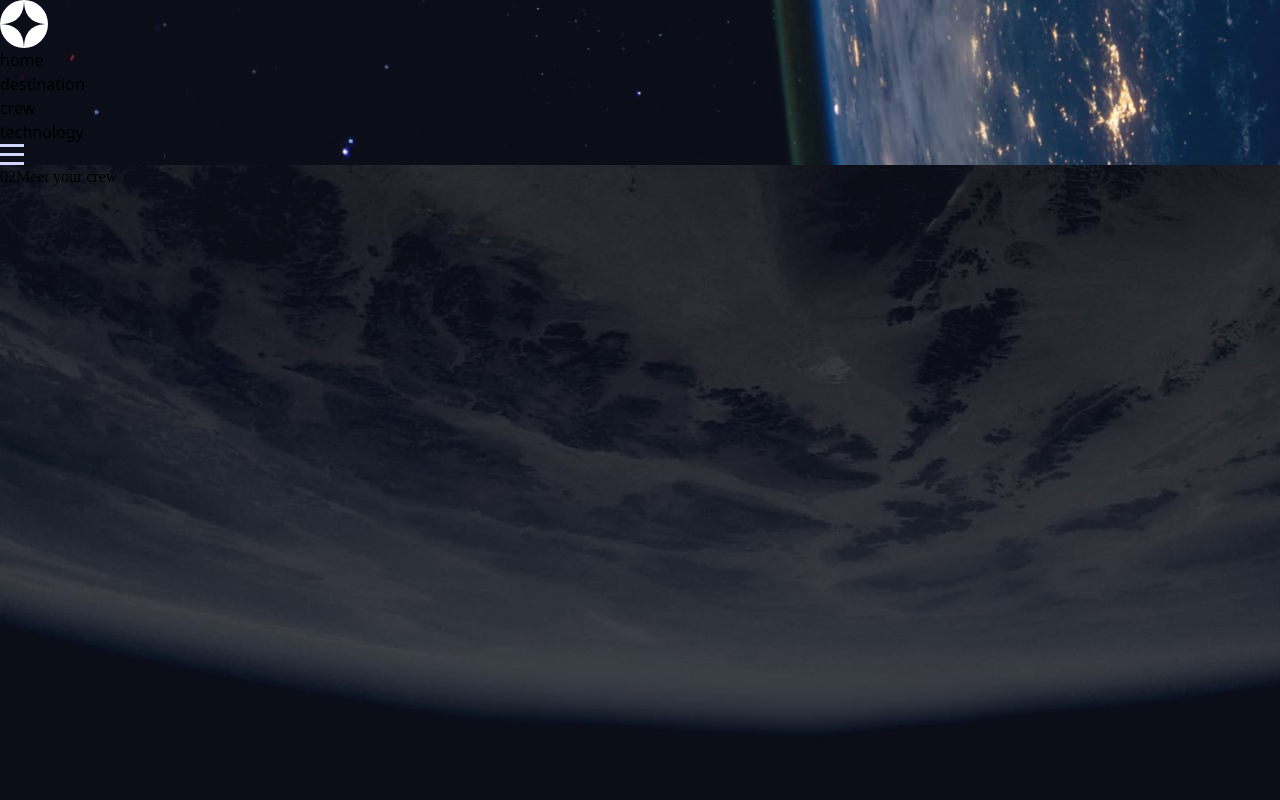
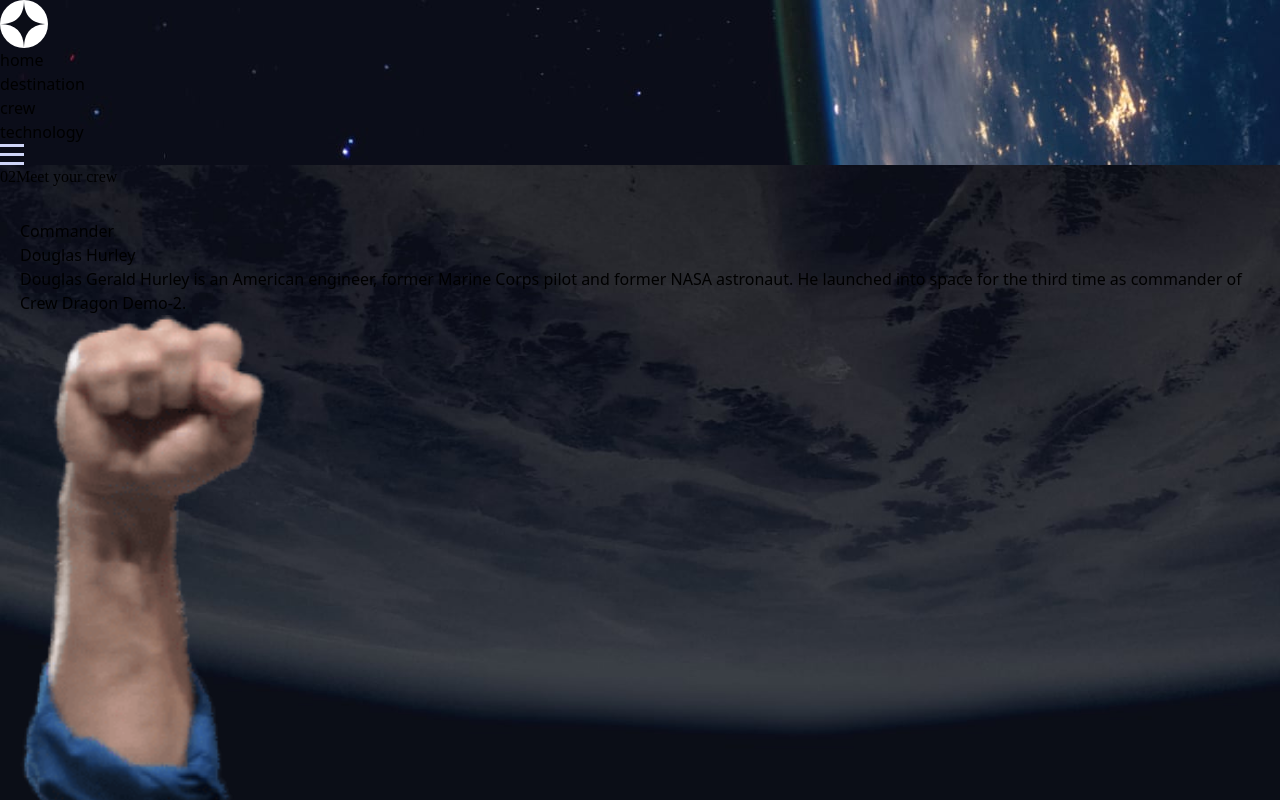
Before and after one commit to matthewkuria/space-tourism-website, a React (Vite) app: page /crew in a window 1280 px wide. Shown: the top 800 px of the page. Built offline with nearby package versions, Linux system fonts and the light colour scheme; a web font is replaced by a local one.

Commit message:
Import the crew images

```diff
--- a/data.json
+++ b/data.json
@@ -45,8 +45,8 @@
     {
       "name": "Douglas Hurley",
       "images": {
-        "png": "./assets/crew/image-douglas-hurley.png",
-        "webp": "./assets/crew/image-douglas-hurley.webp"
+        "png": "image-douglas-hurley.png",
+        "webp": "image-douglas-hurley.webp"
       },
       "role": "Commander",
       "bio": "Douglas Gerald Hurley is an American engineer, former Marine Corps pilot and former NASA astronaut. He launched into space for the third time as commander of Crew Dragon Demo-2."
@@ -54,8 +54,8 @@
     {
       "name": "Mark Shuttleworth",
       "images": {
-        "png": "./assets/crew/image-mark-shuttleworth.png",
-        "webp": "./assets/crew/image-mark-shuttleworth.webp"
+        "png": "image-mark-shuttleworth.png",
+        "webp": "image-mark-shuttleworth.webp"
       },
       "role": "Mission Specialist",
       "bio": "Mark Richard Shuttleworth is the founder and CEO of Canonical, the company behind the Linux-based Ubuntu operating system. Shuttleworth became the first South African to travel to space as a space tourist."
@@ -63,8 +63,8 @@
     {
       "name": "Victor Glover",
       "images": {
-        "png": "./assets/crew/image-victor-glover.png",
-        "webp": "./assets/crew/image-victor-glover.webp"
+        "png": "image-victor-glover.png",
+        "webp": "image-victor-glover.webp"
       },
       "role": "Pilot",
       "bio": "Pilot on the first operational flight of the SpaceX Crew Dragon to the International Space Station. Glover is a commander in the U.S. Navy where he pilots an F/A-18.He was a crew member of Expedition 64, and served as a station systems flight engineer."
@@ -72,8 +72,8 @@
     {
       "name": "Anousheh Ansari",
       "images": {
-        "png": "./assets/crew/image-anousheh-ansari.png",
-        "webp": "./assets/crew/image-anousheh-ansari.webp"
+        "png": "image-anousheh-ansari.png",
+        "webp": "image-anousheh-ansari.webp"
       },
       "role": "Flight Engineer",
       "bio": "Anousheh Ansari is an Iranian American engineer and co-founder of Prodea Systems. Ansari was the fourth self-funded space tourist, the first self-funded woman to fly to the ISS, and the first Iranian in space."
@@ -83,8 +83,8 @@
     {
       "name": "Launch vehicle",
       "images": {
-        "portrait": "./assets/technology/image-launch-vehicle-portrait.jpg",
-        "landscape": "./assets/technology/image-launch-vehicle-landscape.jpg"
+        "portrait": "image-launch-vehicle-portrait.jpg",
+        "landscape": "image-launch-vehicle-landscape.jpg"
       },
       "description": "A launch vehicle or carrier rocket is a rocket-propelled vehicle used to carry a payload from Earth's surface to space, usually to Earth orbit or beyond. Our WEB-X carrier rocket is the most powerful in operation. Standing 150 metres tall, it's quite an awe-inspiring sight on the launch pad!"
     },
--- a/src/routes/crew.jsx
+++ b/src/routes/crew.jsx
@@ -1,5 +1,20 @@
 import { useState, useEffect } from "react";
 import "./routes.css";
+import { Tab, Tabs, TabList, TabPanel } from 'react-tabs';
+import 'react-tabs/style/react-tabs.css';
+import imageHurley from "../assets/crew/image-douglas-hurley.png"
+import imageShuttle from "../assets/crew/image-mark-shuttleworth.png"
+import imageGlover from "../assets/crew/image-victor-glover.png"
+import imageAnsari from "../assets/crew/image-anousheh-ansari.png"
+
+const imageMap = {
+    'image-douglas-hurley.png': imageHurley,
+    'image-mark-shuttleworth.png': imageShuttle,
+    'image-victor-glover.png': imageGlover,
+    'image-anousheh-ansari.png': imageAnsari
+
+};
+
 const Crew = () => {
     const [data, setData] = useState([])
     const [value, setValue] = useState(0);
@@ -8,7 +23,7 @@ const Crew = () => {
     // Fetch data from the JSON file
     fetch('/data.json')
       .then((response) => response.json())
-      .then((data) => setData(data.destinations))
+      .then((data) => setData(data.crew))
       .catch((error) => console.error('Error fetching data:', error));
   }, []);
     return (
@@ -17,6 +32,41 @@ const Crew = () => {
                 <span className="text-slate-500">02</span>
                 Meet your crew
             </h1>
+            <Tabs>
+                <section className="md:px-24">
+                    {Array.isArray(data) && data.map((item, index) => (
+                    <TabPanel key={index}>
+                    <div className='flex flex-col md:flex-row md:mt-10'>
+                        <div className="flex flex-col text-white w-1/2">
+                            <p>{item.role}</p>
+                            <h2 className='uppercase text-7xl'>{item.name}</h2>
+                            <p>{item.bio}</p>
+                        </div>
+                        <div className=''>
+                            <img
+                                src={imageMap[item.images.png]}
+                                alt={item.name}
+                                style={{ width: '90%', height: '90%' }}
+                            />
+                        </div>
+                    </div>
+                    </TabPanel>
+                        ))}
+                        <TabList className="flex justify-start  uppercase md:my-6 ">
+                        {Array.isArray(data) && data.map((item, index) => (
+                            <button key={index}
+                                className="crew-btn"
+                                onClick={() => setValue(index)}
+                                style={{
+                                backgroundColor: index === value ? "white" : "#979797",
+                                }}
+                            >
+
+                        </button>
+                        ))}
+                    </TabList>
+                </section>
+            </Tabs>
 
 
        </div>
--- a/src/routes/routes.css
+++ b/src/routes/routes.css
@@ -40,6 +40,15 @@
   width: auto;
   overflow-y: scroll;
 }
+.crew-btn {
+  height: 14px;
+  width: 14px;
+  border-radius: 50%;
+  border: none;
+  cursor: pointer;
+  margin: 0 15px;
+  background-color: #ffffff;
+}
 @media (min-width: 768px){
   .crew{
     background-image: url("../assets/crew/background-crew-tablet.jpg");
```
